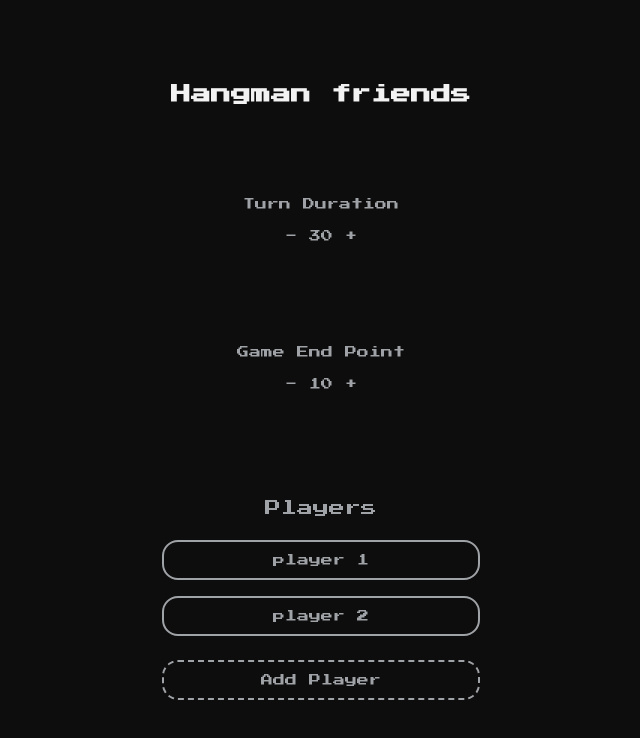
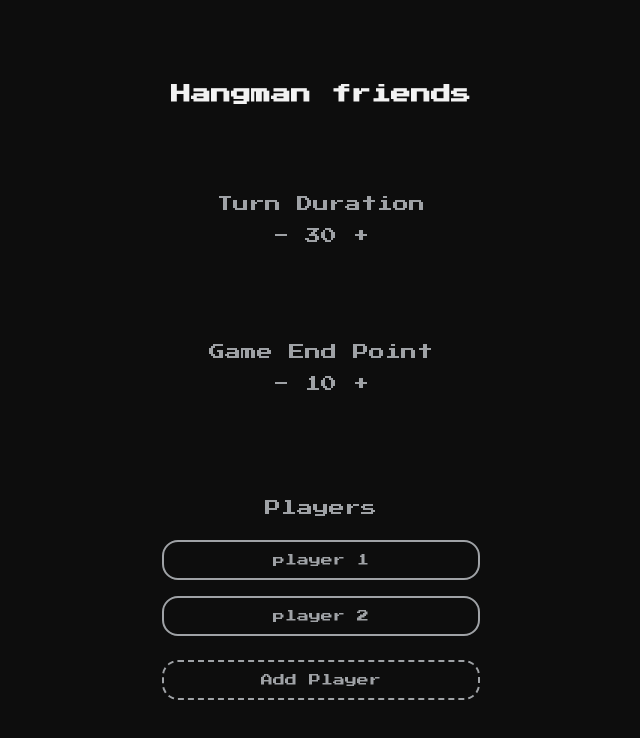
Before and after one commit to DryBoss/hangman-friends, a React (Vite) app: page / in a window 1280 px wide. Shown: the top 738 px of the page, without its empty margins (319-959 px from the left). Built offline with nearby package versions, Linux system fonts and the light colour scheme.

Commit message:
create game page

```diff
--- a/src/components/create-game/Create-game.jsx
+++ b/src/components/create-game/Create-game.jsx
@@ -7,6 +7,12 @@ function CreateGame() {
   const [gameEndPoint, setGameEndPoint] = useState(10);
 
   const [players, setPlayers] = useState(["player 1", "player 2"]);
+
+  const handlePlayerNameChange = (index, event) => {
+    const newPlayers = [...players]; // Create a copy of the players array
+    newPlayers[index] = event.target.value; // Update the player's name at the specified index
+    setPlayers(newPlayers); // Update the state with the new array
+  };
 
   return (
     <div className={styles.createGame}>
@@ -33,9 +39,16 @@ function CreateGame() {
             className={styles.player}
             type="text"
             value={playerName}
+            onChange={(e) => handlePlayerNameChange(index, e)}
           />
         ))}
-        <button>Add Player</button>
+        <button
+          onClick={() =>
+            setPlayers([...players, `player ${players.length + 1}`])
+          }
+        >
+          Add Player
+        </button>
       </div>
     </div>
   );
--- a/src/components/create-game/Create-game.module.css
+++ b/src/components/create-game/Create-game.module.css
@@ -13,7 +13,7 @@
 }
 
 .gameRange {
-  font-size: 0.75rem;
+  font-size: 1rem;
   text-align: center;
   line-height: 2rem;
   cursor: pointer;
--- a/src/components/create-game/Create-game.module.scss
+++ b/src/components/create-game/Create-game.module.scss
@@ -15,7 +15,7 @@
 }
 
 .gameRange {
-  font-size: 0.75rem;
+  font-size: 1rem;
   text-align: center;
   line-height: 2rem;
   cursor: pointer;
```
